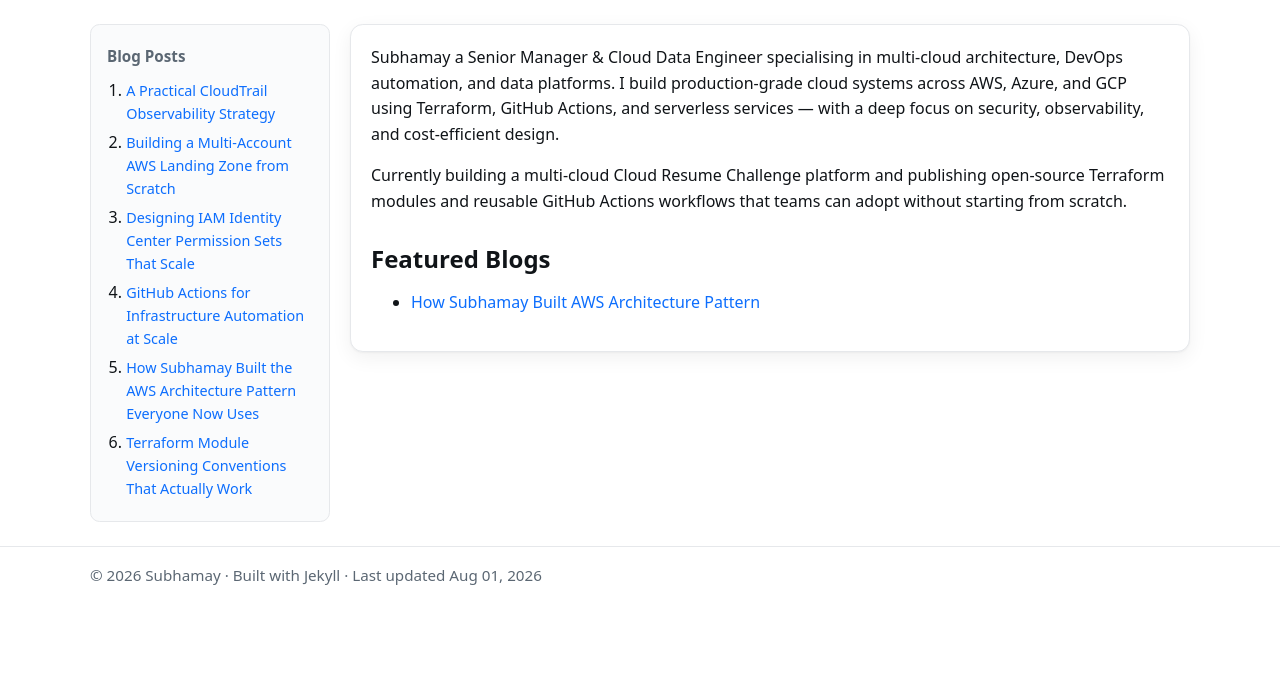
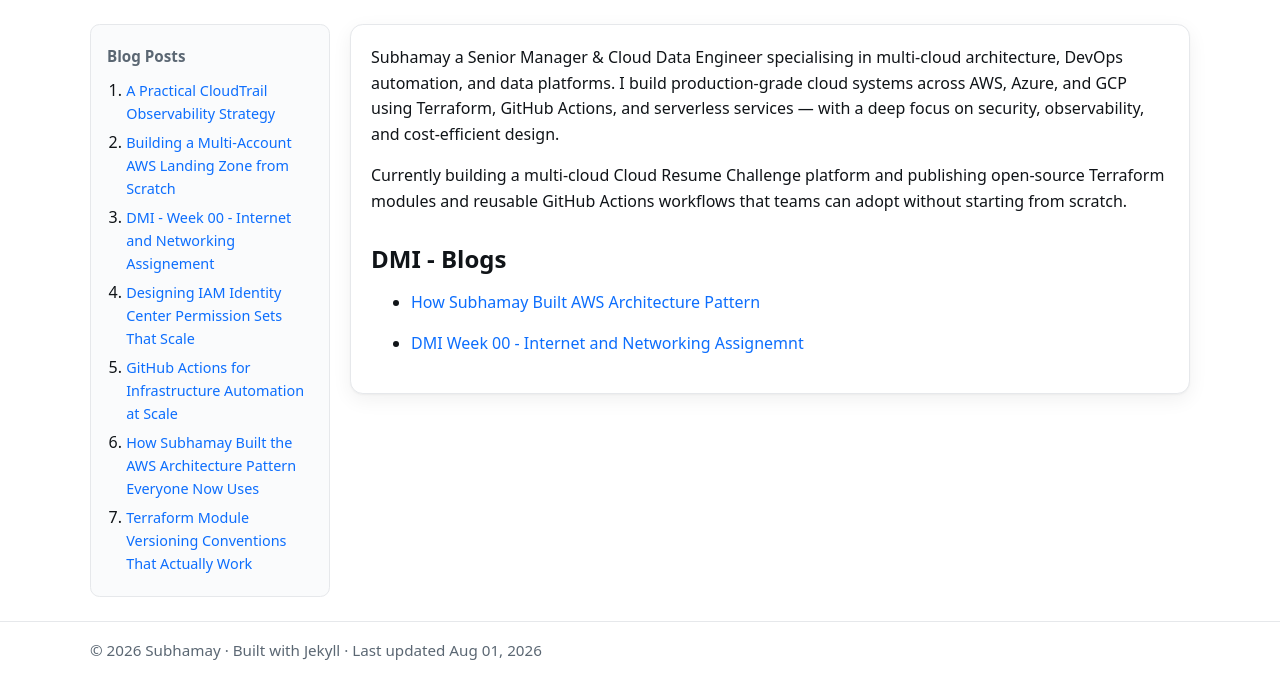
Before and after one commit to subhamay-bhattacharyya/.github, a Jekyll site: the page built from index.md, in a window 1280 px wide. Shown: the top 699 px of the page. Built offline with Jekyll 4.4.1, drawn with Linux system fonts in a browser that asks for light colours; our own code applies the rules of GitHub Pages for plain Markdown files.

Commit message:
Add DMI Week 00 blog on Internet and Networking Assignment and update index

```diff
--- a/index.md
+++ b/index.md
@@ -6,6 +6,8 @@ Subhamay a Senior Manager & Cloud Data Engineer specialising in multi-cloud arch
 
 Currently building a multi-cloud Cloud Resume Challenge platform and publishing open-source Terraform modules and reusable GitHub Actions workflows that teams can adopt without starting from scratch.
 
-## Featured Blogs
+## DMI - Blogs
 
 - [How Subhamay Built AWS Architecture Pattern](/.github/blogs/how-subhamay-built-aws-architecture-pattern)
+
+- [DMI Week 00 - Internet and Networking Assignemnt](/.github/blogs/dmi-week-00-internet-and-networking-assignment)
```
Also changed, not shown: blogs/dmi-week-00-internet-and-networking-assignment.md (added, +36 -0 lines).
